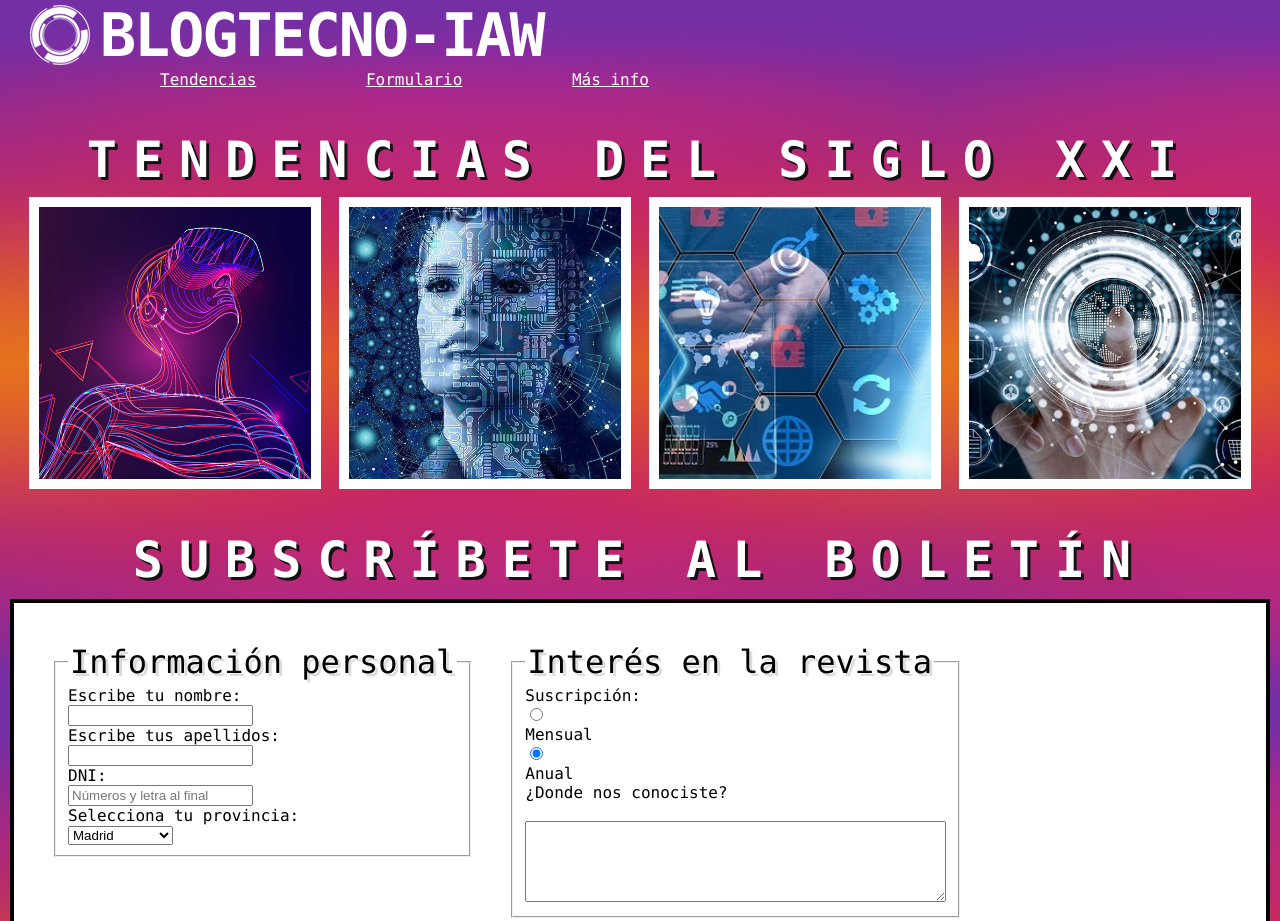
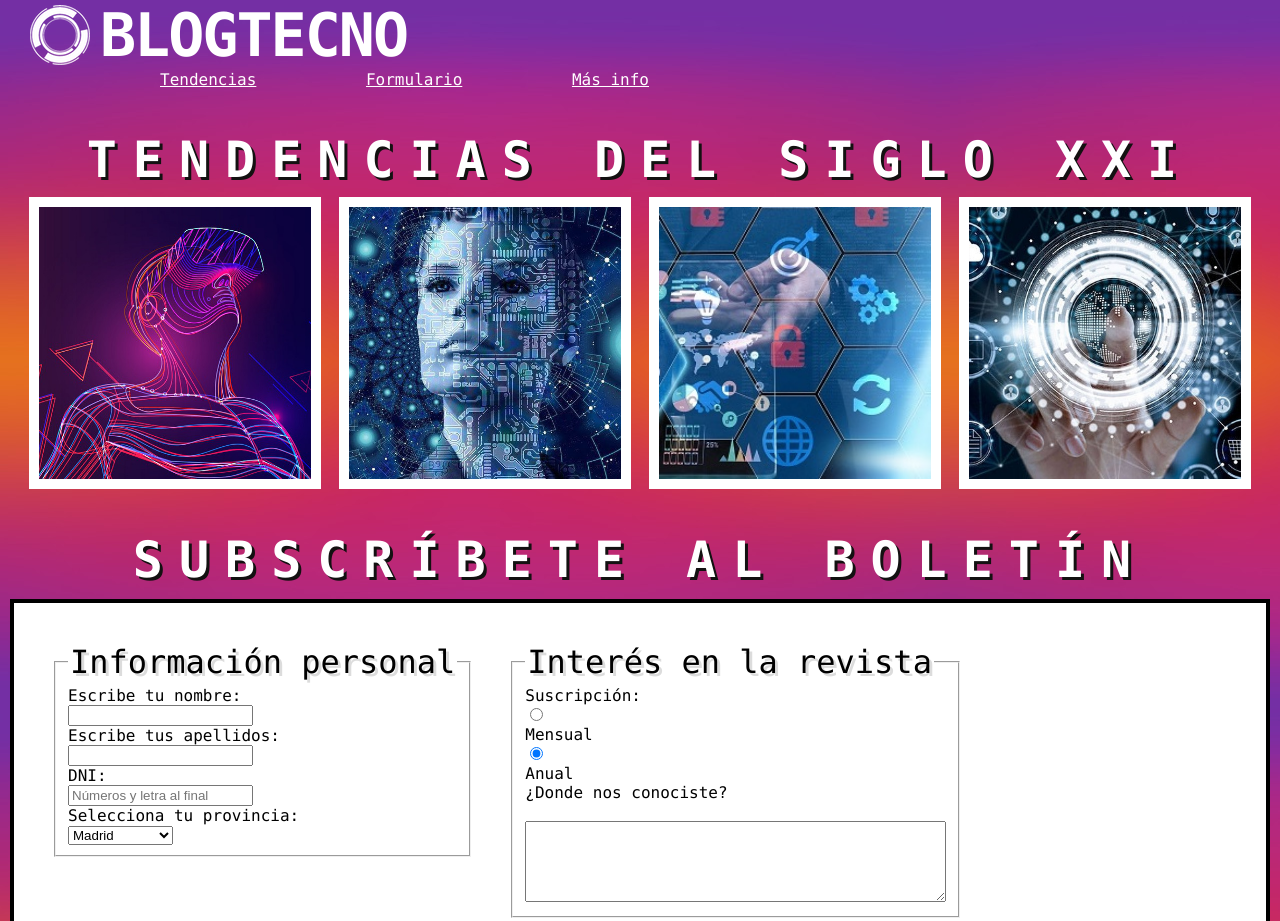
Before and after one commit to icg84/iaw-blogtecno, a plain HTML site: page index.html in a window 1280 px wide. Shown: the top 921 px of the page. Drawn offline with Linux system fonts and the light colour scheme.

Commit message:
Update index.html
se vuelve a modificar el h1 quitando AIW

```diff
--- a/index.html
+++ b/index.html
@@ -8,7 +8,7 @@
  </head>
  <body>
   <header id="inicio">
-  	<h1>BLOGTECNO-IAW</h1>
+  	<h1>BLOGTECNO</h1>
   	<nav>
   	<ul>
       <li><a href="#tendencias">Tendencias</a></li>
```
